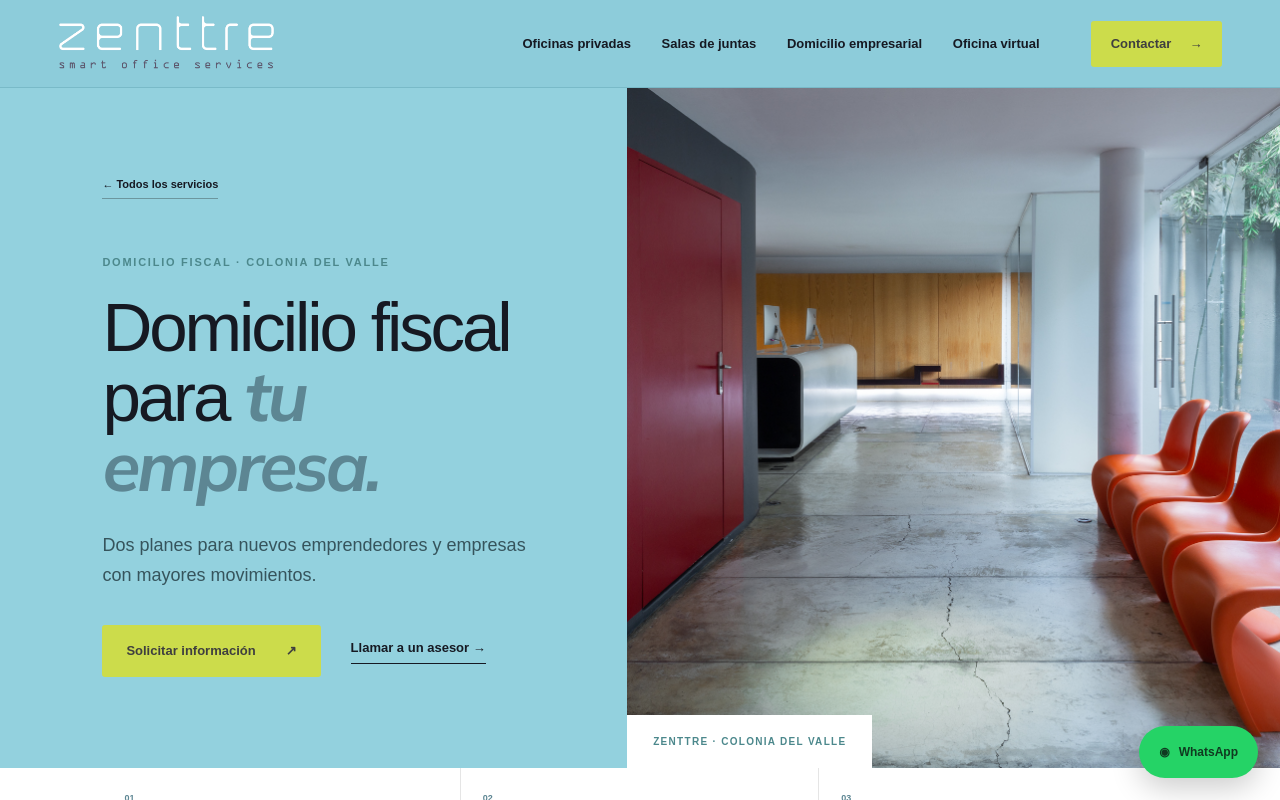
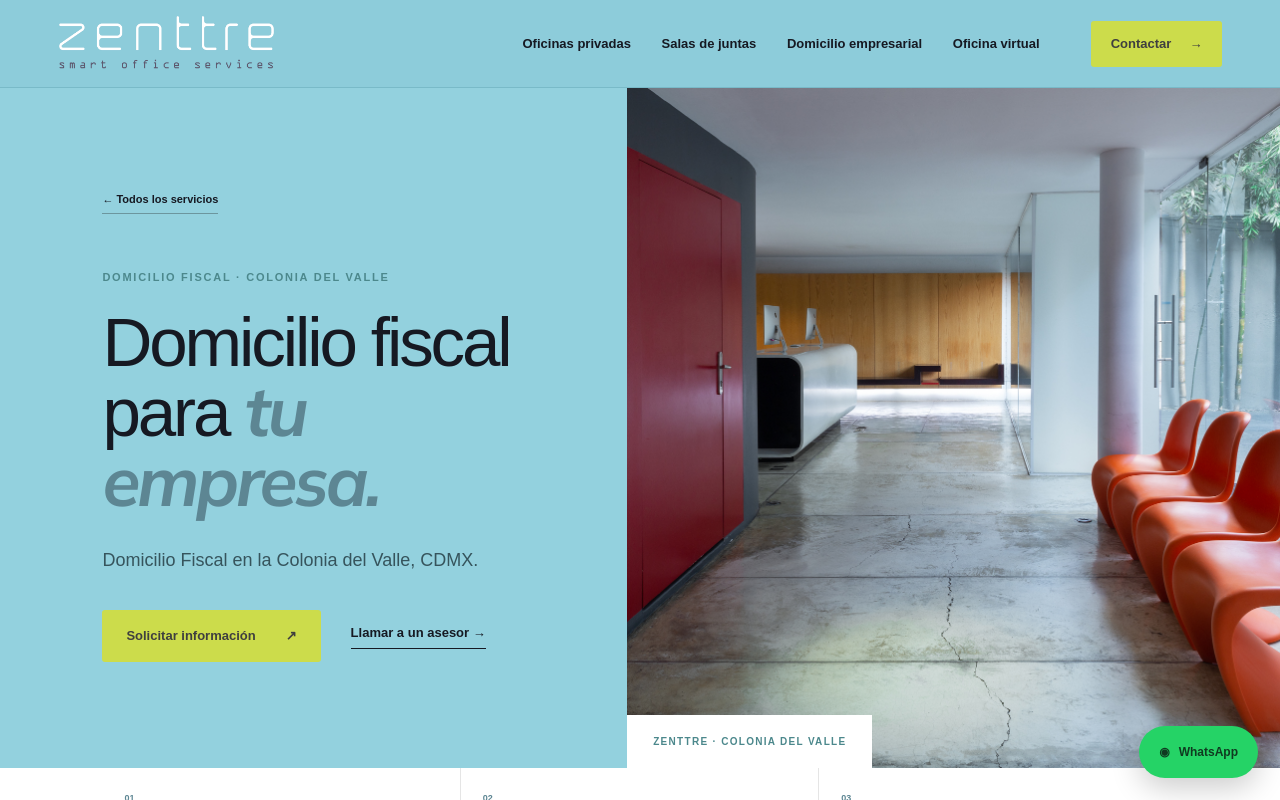
Before and after one commit to Eliszen-28/zenttre, a Next.js app: page /domicilio-fiscal-comercial in a window 1280 px wide. Shown: the top 800 px of the page. Built offline with nearby package versions, Linux system fonts and the light colour scheme.

Commit message:
Restore complete fiscal address content

```diff
--- a/app/domicilio-fiscal-comercial/page.tsx
+++ b/app/domicilio-fiscal-comercial/page.tsx
@@ -6,7 +6,7 @@ export default function DomicilioFiscalComercialPage() {
       eyebrow="DOMICILIO FISCAL · COLONIA DEL VALLE"
       title="Domicilio fiscal para"
       italicTitle="tu empresa."
-      intro="Dos planes para nuevos emprendedores y empresas con mayores movimientos."
+      intro="Domicilio Fiscal en la Colonia del Valle, CDMX."
       heroImage="/images/01.jpg"
       secondaryImage="/images/10.jpg"
       serviceName="Domicilio fiscal"
@@ -17,23 +17,23 @@ export default function DomicilioFiscalComercialPage() {
       ]}
       sectionTitle="Presencia empresarial con atención"
       sectionItalic="profesional."
-      sectionText="Domicilio fiscal en la Colonia del Valle, Wi‑Fi en las instalaciones y notificación de documentos por correo electrónico."
+      sectionText="Domicilio Fiscal en la Colonia del Valle, CDMX."
       benefits={[
-        { title: "Ubicación", text: "Domicilio Fiscal en la Colonia del Valle, CDMX." },
-        { title: "Horario de atención", text: "Lunes a viernes de 9:00 a 18:00 y sábados de 9:00 a 13:00." },
-        { title: "Wi‑Fi", text: "Acceso a Wi‑Fi en todas las áreas dentro de las instalaciones." },
-        { title: "Notificaciones", text: "Aviso de recepción de documentos vía correo electrónico." },
+        { title: "Domicilio Fiscal", text: "Domicilio Fiscal en la Colonia del Valle, CDMX." },
+        { title: "Equipo de profesionales", text: "De lunes a viernes de 9:00 a 18:00 hrs y sábados de 9:00 a 13:00 hrs." },
+        { title: "WI-FI", text: "Acceso a WI-FI en todas las áreas dentro de las instalaciones." },
+        { title: "Notificaciones", text: "Notificación de recepción de documentos vía e-mail." },
       ]}
       plans={[
-        { eyebrow: "NUEVOS EMPRENDEDORES", title: "Domicilio Fiscal 1", description: "Domicilio Fiscal en la Colonia del Valle, CDMX.", details: ["Equipo profesional en horario de atención", "Acceso a Wi‑Fi en las instalaciones", "Notificación de documentos vía correo electrónico"], price: "$880.00 + IVA" },
-        { eyebrow: "EMPRESAS CON MAYORES MOVIMIENTOS", title: "Domicilio Fiscal 2", description: "Domicilio Fiscal en la Colonia del Valle, CDMX.", details: ["Equipo profesional en horario de atención", "Acceso a Wi‑Fi en las instalaciones", "Notificación de documentos vía correo electrónico"], price: "$1,860.00 + IVA" },
+        { eyebrow: "NUEVOS EMPRENDEDORES", title: "Domicilio Fiscal 1", description: "Domicilio Fiscal en la Colonia del Valle, CDMX.", details: ["Equipo de profesionales, de lunes a viernes de 9:00 a 18:00 hrs y sábados de 9:00 a 13:00 hrs.", "Acceso a WI-FI en todas las áreas dentro de las instalaciones.", "Notificación de recepción de documentos vía e-mail."], price: "Precio $880.00* + I.V.A." },
+        { eyebrow: "EMPRESAS CON MAYORES MOVIMIENTOS", title: "Domicilio Fiscal 2", description: "Domicilio Fiscal en la Colonia del Valle, CDMX.", details: ["Equipo de profesionales, de lunes a viernes de 9:00 a 18:00 hrs y sábados de 9:00 a 13:00 hrs.", "Acceso a WI-FI en todas las áreas dentro de las instalaciones.", "Notificación de recepción de documentos vía e-mail."], price: "Precio $1,860.00* + I.V.A." },
       ]}
-      footnotes={["6% de descuento al hacer el pago semestral.", "12% de descuento al hacer el pago anual.", "Número telefónico personalizado: activación $1,000.00 + IVA y mensualidad $500.00 + IVA."]}
+      footnotes={["*6% de descuento al hacer tu pago semestral.", "*12% de descuento al hacer tu pago anual.", "Servicio adicional de número telefónico personalizado:", "Activación por $1,000.00 + I.V.A.", "Pago mensual de $500.00 + I.V.A."]}
       informationTitle="Documentación y términos de contratación"
       informationSections={[
-        { title: "Persona Moral", items: ["Formato de solicitud de servicios con todos los datos", "Comprobante de pago", "Acta constitutiva", "Constancia de situación fiscal", "Opinión de cumplimiento de obligaciones fiscales", "INE del representante legal y/o propietario", "RFC de la empresa, del representante legal y del propietario", "Estado de cuenta bancario de la empresa no mayor a 3 meses", "Comprobante de domicilio de la dirección fiscal actual y datos de contacto", "Comprobante de domicilio del representante legal y propietario"] },
-        { title: "Persona Física", items: ["Formato de solicitud de servicios con todos los datos", "Comprobante de pago", "Constancia de situación fiscal", "Opinión de cumplimiento de obligaciones fiscales", "INE", "RFC", "Comprobante de domicilio", "Estado de cuenta bancario no mayor a 3 meses", "Comprobante de domicilio de la dirección fiscal actual y sus datos de contacto"] },
-        { title: "Términos y condiciones", items: ["Contrato con plazo mínimo de 12 meses", "Entrega presencial de la documentación en Zenttre", "Verificación obligatoria de la documentación por el área legal; el proceso dura 3 días", "Firma del contrato en las instalaciones de Zenttre", "Depósito en garantía de $2,000.00, reembolsable al finalizar y entregar el comprobante de cambio de domicilio fiscal ante el SAT", "Tres referencias personales no familiares", "Precios sujetos a posibles modificaciones", "Todos los precios son más IVA"] },
+        { title: "Persona Moral", items: ["Ingresar todos los datos en el formato de solicitud de servicios", "Comprobante de pago", "Acta constitutiva", "Constancia de situación fiscal", "Opinión de cumplimiento de obligaciones fiscales.", "INE del representante legal y/o propietario.", "RFC de la empresa, del representante legal y del propietario.", "Estado de cuenta bancario de la empresa, no mayor a 3 meses.", "Comprobante de domicilio de la dirección fiscal actual y datos de contacto de ese domicilio.", "Comprobante de domicilio de representante legal y propietario."] },
+        { title: "Persona Física", items: ["Ingresar todos los datos del formato de solicitud de servicios", "Comprobante de pago", "Constancia de situación fiscal", "Opinión de cumplimiento de obligaciones fiscales", "INE", "RFC", "Comprobante de domicilio", "Estado de cuenta bancario, no mayor a 3 meses", "Comprobante de domicilio de la dirección fiscal actual y sus datos de contacto"] },
+        { title: "Términos y condiciones", items: ["Todo contrato debe tener un plazo mínimo de 12 meses. *", "Para realizar el proceso de contratación es necesario entregar de manera presencial la documentación en las instalaciones de Zenttre.", "Toda la documentación es requerida sin excepción y será verificada por el área legal, este proceso dura 3 días.", "El Contrato deberá ser firmado en las instalaciones de Zenttre.", "Se solicitará un depósito en garantía de $2,000.00, mismo que será devuelto al cliente, cuando decida finalizar su contrato con Zenttre y este entregue copia del comprobante de cambio de domicilio fiscal ante el SAT.", "Se solicitarán 3 referencias personales, no familiares.", "Todos los precios están sujetos a posibles modificaciones.", "Todos los precios son + I.V.A."] },
       ]}
     />
   );
```
